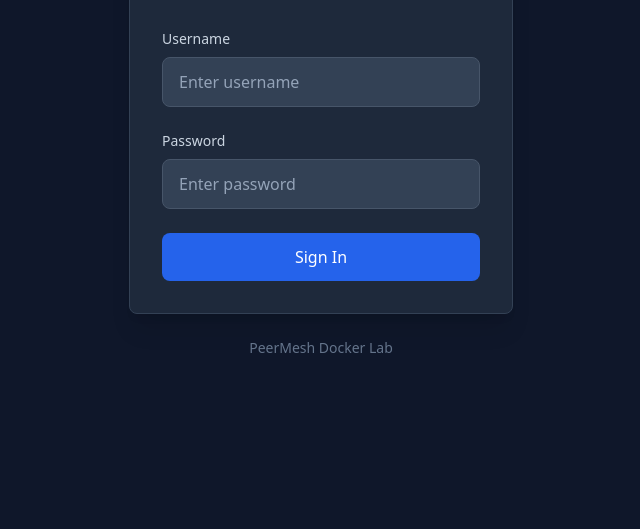
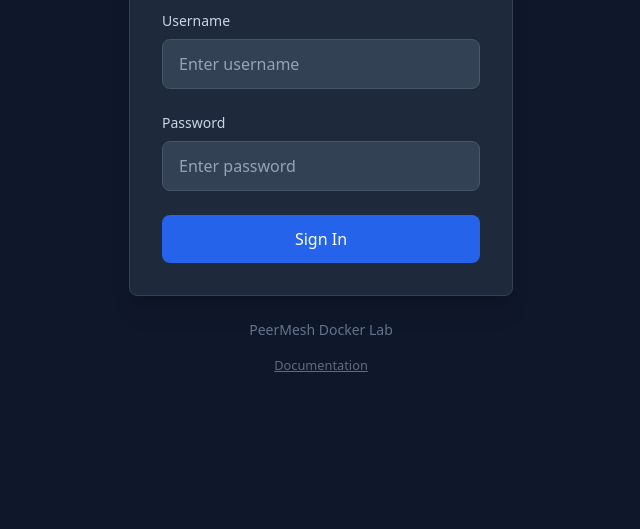
Before and after one commit to peermesh/pm-core, a plain HTML site: page services/dashboard/static/login.html in a window 1280 px wide. Shown: the part 271-800 px from the top of the page, without its empty margins (319-959 px from the left). Drawn offline with nearby package versions, Linux system fonts and the light colour scheme; no server answers.

Commit message:
feat: add documentation link to dashboard UI
Add link to the public documentation site (peermesh.github.io/docker-lab-docs/)
in both the main dashboard header and the login page.

```diff
--- a/services/dashboard/static/login.html
+++ b/services/dashboard/static/login.html
@@ -86,6 +86,10 @@
         <p class="text-center text-slate-500 text-sm mt-6">
             PeerMesh Docker Lab
         </p>
+
+        <p class="text-center mt-4" style="font-size: 0.8rem; opacity: 0.6;">
+            <a href="https://peermesh.github.io/docker-lab-docs/" target="_blank" rel="noopener" class="text-slate-400 hover:text-slate-300 underline transition-colors">Documentation</a>
+        </p>
     </div>
 
     <script>
```
Also changed, not shown: services/dashboard/static/index.html (+1 -0 lines).
